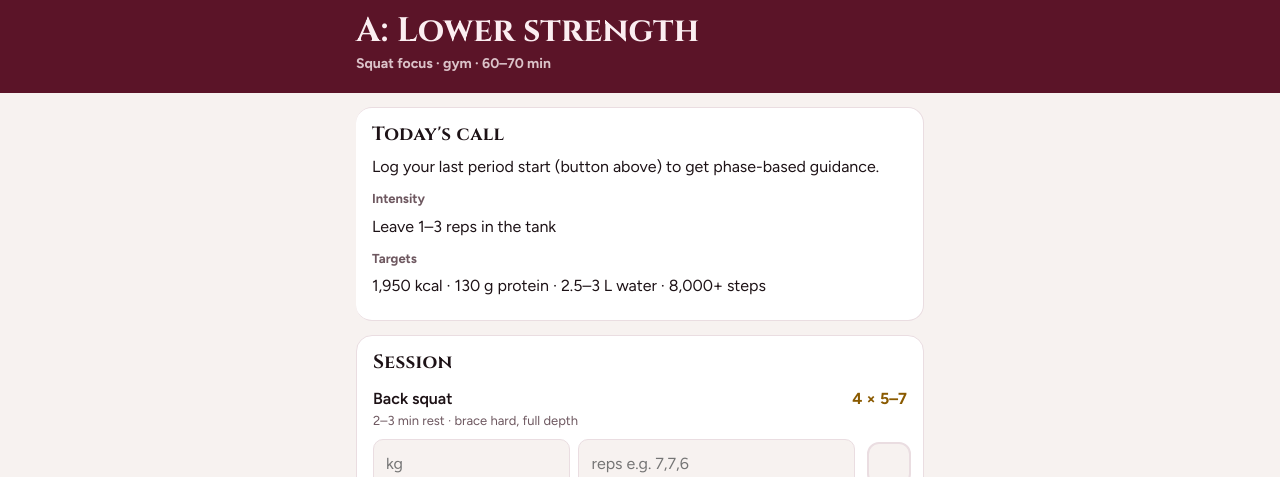
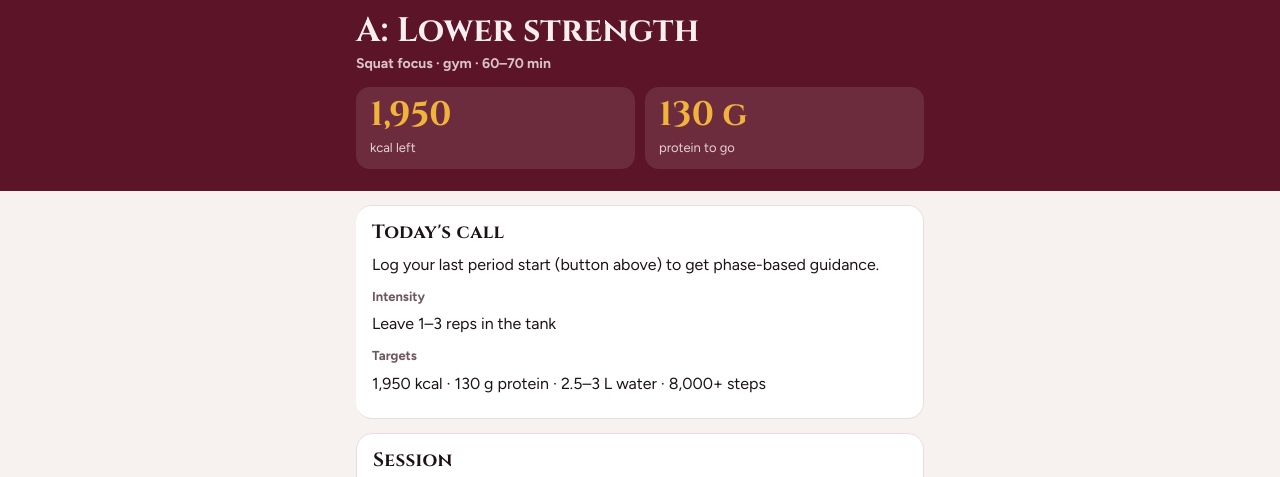
Before and after one commit to Chels-dev-admin/Warrior, a plain HTML site: page index.html in a window 1280 px wide. Shown: the part 250-727 px from the top of the page. Drawn offline with Linux system fonts and the light colour scheme.

Commit message:
Show calories left and protein to go at the top of Today
Co-Authored-By: Claude Opus 5.5 <noreply@anthropic.com>
Claude-Session: https://claude.ai/code/session_016PLJhY52HuJDt2LmL2BpGp

```diff
--- a/index.html
+++ b/index.html
@@ -47,6 +47,13 @@ h2{font-size:19px;letter-spacing:.02em}
 .sess{margin-top:16px;font-size:clamp(26px,7vw,34px)}
 .sess small{display:block;font-family:Figtree,sans-serif;font-size:14px;opacity:.8;margin-top:6px;letter-spacing:0}
 .hbtn{margin-top:10px;background:var(--gold);color:#2a1a00;border:0;border-radius:22px;padding:0 16px;min-height:40px;font:600 14px Figtree,sans-serif;cursor:pointer}
+.left{display:grid;grid-template-columns:repeat(2,minmax(0,1fr));gap:10px;margin-top:16px}
+.left>div{background:rgba(255,255,255,.1);border-radius:14px;padding:10px 14px}
+.left b{display:block;font-family:Cinzel,serif;font-size:clamp(26px,8vw,34px);line-height:1.1;color:var(--gold)}
+.left b.over{color:#ff9aa8}
+.left span{font-size:13px;opacity:.85}
+.leftline{font-size:15px;margin-bottom:8px}
+.leftline b{font-size:18px}
 .card{background:var(--card);border:1px solid var(--line);border-radius:16px;padding:16px;margin-top:14px}
 .card h2{margin-bottom:10px}
 .call{border-left:0;position:relative}
@@ -312,6 +319,7 @@ function vToday(){
    <div class="k">Cycle</div><div class="v">${cycTxt}</div>
    <button class="hbtn" data-act="period">${isPeriodStart?'Undo period start':'Period started this day'}</button></div></div>
    <h1 class="sess">${S.code?S.code+': ':''}${S.name}<small>${S.sub}</small></h1>
+   ${(()=>{const L=leftTxt(foodTot(cur),T);return `<div class="left" role="group" aria-label="Food left today"><div><b class="${L.k<0?'over':''}">${L.kl}</b><span>${L.ks}</span></div><div><b>${L.pl}</b><span>${L.ps}</span></div></div>`})()}
   </div></header><main class="wrap">`;
   // guidance
   const ph=ci&&!settings.hormonal?PH[ci.phase]:null;
@@ -366,9 +374,10 @@ function vToday(){
    </div><p class="meta" style="margin-bottom:0">Weigh in 3 mornings a week. Compare averages within the same cycle phase.</p></section></main>`;
   return h;
 }
-function totsHTML(t,T){
+function leftTxt(t,T){const k=Math.round(T.kcal-t.k),p=Math.round(T.protein-t.p);return {k,p,kl:k>=0?k.toLocaleString():Math.abs(k).toLocaleString(),ks:k>=0?'kcal left':'kcal over target',pl:p>0?p+' g':'Done',ps:p>0?'protein to go':'protein target hit'}}
+function totsHTML(t,T){const L=leftTxt(t,T);
   const bar=(v,m)=>`<div class="bar"><i class="${v>m*1.05?'over':''}" style="width:${Math.min(100,v/m*100).toFixed(0)}%"></i></div>`;
-  return `<div class="tot"><span>Calories</span><b>${Math.round(t.k)} / ${T.kcal}</b></div>${bar(t.k,T.kcal)}<div class="tot"><span>Protein</span><b>${Math.round(t.p)} / ${T.protein} g</b></div>${bar(t.p,T.protein)}`;
+  return `<p class="leftline"><b>${L.kl}</b> ${L.ks} · <b>${L.pl}</b> ${L.ps}</p><div class="tot"><span>Calories</span><b>${Math.round(t.k)} / ${T.kcal}</b></div>${bar(t.k,T.kcal)}<div class="tot"><span>Protein</span><b>${Math.round(t.p)} / ${T.protein} g</b></div>${bar(t.p,T.protein)}`;
 }
 function spark(pts){
   if(pts.length<2)return '';
--- a/sw.js
+++ b/sw.js
@@ -1,4 +1,4 @@
-const V='warrior-v6';
+const V='warrior-v7';
 const SHELL=['./','index.html','manifest.json','icon-192.png','icon-512.png','icon-180.png'];
 self.addEventListener('install',e=>{e.waitUntil(caches.open(V).then(c=>c.addAll(SHELL)));self.skipWaiting()});
 self.addEventListener('activate',e=>{e.waitUntil(caches.keys().then(ks=>Promise.all(ks.filter(k=>k!==V).map(k=>caches.delete(k)))));self.clients.claim()});
```
